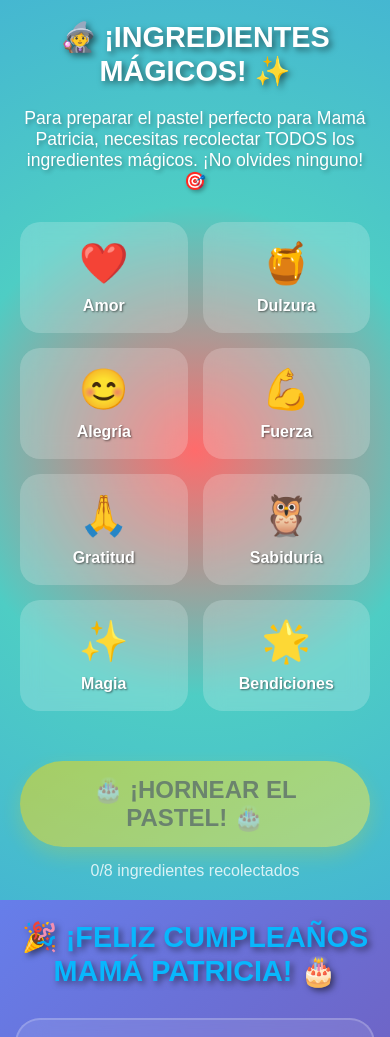
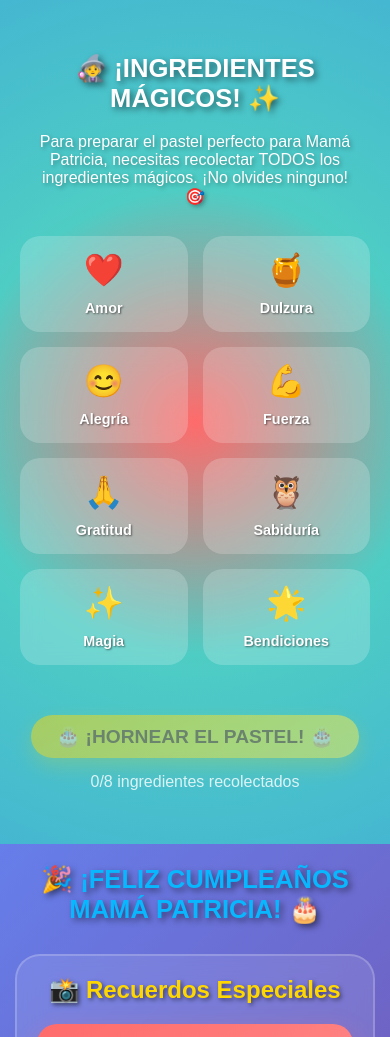
Before and after one commit to AnthonGallo/Mami-Martha, a plain HTML site: page index.html in a window 390 px wide. Shown: the top 1037 px of the page. Drawn offline with Linux system fonts and the light colour scheme.

Commit message:
Update index.html

```diff
--- a/index.html
+++ b/index.html
@@ -514,6 +514,28 @@
       border-radius: 4px;
     }
 
+    /* Responsive Design Improvements */
+    @media (max-width: 1200px) {
+      .celebration-title {
+        font-size: 2.8rem;
+      }
+    }
+
+    @media (max-width: 992px) {
+      .celebration-title {
+        font-size: 2.5rem;
+      }
+
+      .magic-title {
+        font-size: 2.2rem;
+      }
+
+      .ingredients-instruction {
+        font-size: 1.2rem;
+        padding: 0 15px;
+      }
+    }
+
     @media (max-width: 768px) {
       .magic-title {
         font-size: 2rem;
@@ -562,9 +584,17 @@
         padding: 15px;
         min-width: 170px;
       }
+
+      .memory-card {
+        padding: 20px;
+      }
+
+      .photo-gallery {
+        grid-template-columns: repeat(2, 1fr);
+      }
     }
 
-    @media (max-width: 480px) {
+    @media (max-width: 576px) {
       .magic-title {
         font-size: 1.8rem;
       }
@@ -609,6 +639,51 @@
         margin: 20px auto;
         width: 100%;
         max-width: 300px;
+      }
+
+      .magic-button {
+        padding: 12px 30px;
+        font-size: 1.3rem;
+      }
+
+      .photo-gallery {
+        grid-template-columns: 1fr;
+      }
+
+      .memory-box {
+        max-width: 200px;
+        margin: 0 auto;
+      }
+    }
+
+    @media (max-width: 400px) {
+      .magic-title {
+        font-size: 1.6rem;
+      }
+
+      .celebration-title {
+        font-size: 1.6rem;
+      }
+
+      .ingredients-instruction {
+        font-size: 1rem;
+      }
+
+      .ingredient {
+        padding: 12px 5px;
+      }
+
+      .ingredient-icon {
+        font-size: 2rem;
+      }
+
+      .ingredient-name {
+        font-size: 0.9rem;
+      }
+
+      .magic-button {
+        padding: 10px 25px;
+        font-size: 1.2rem;
       }
     }
   </style>
@@ -709,7 +784,7 @@
       <!-- Sección de Recuerdos Especiales -->
       <div class="section">
         <h2 class="section-title">📸 Recuerdos Especiales</h2>
-        <div class="memory-card" onclick="showMemory(1)">
+        <div class="memory-card">
           <h3>💝 Tu Fortaleza Increíble</h3>
           <p>Solo pasaba a recordarte en tu día lo increíblemente fuerte que eres. La vida tiene sus momentos, pero tú tienes el temple para reinar el mundo. Nunca lo olvides.</p>
         </div>
@@ -1020,11 +1095,6 @@
     }
   }
 
-  function showMemory(memoryId) {
-    // Aquí puedes implementar la lógica para mostrar recuerdos específicos
-    alert("Mostrando recuerdo especial " + memoryId);
-  }
-
   function goBack() {
     selectedIngredients = [];
     document.querySelectorAll('.ingredient').forEach(ing => {
```
